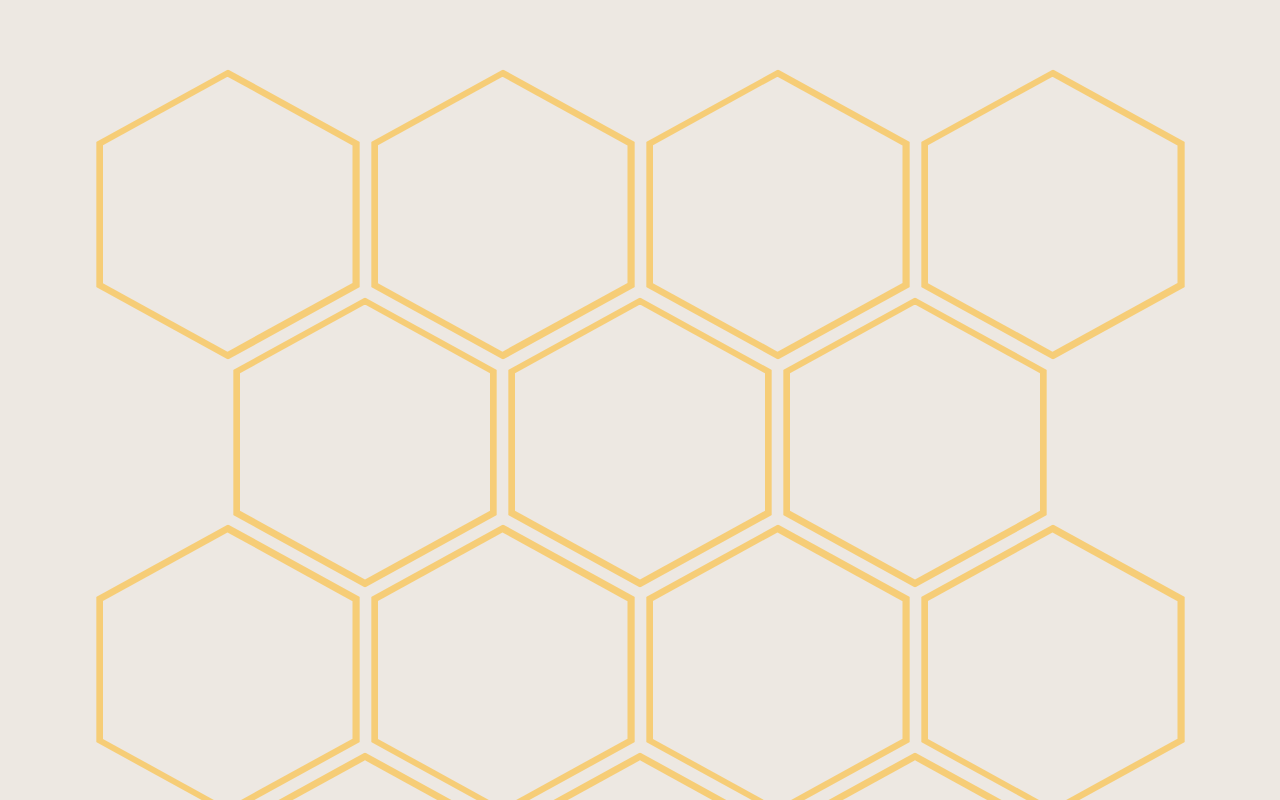
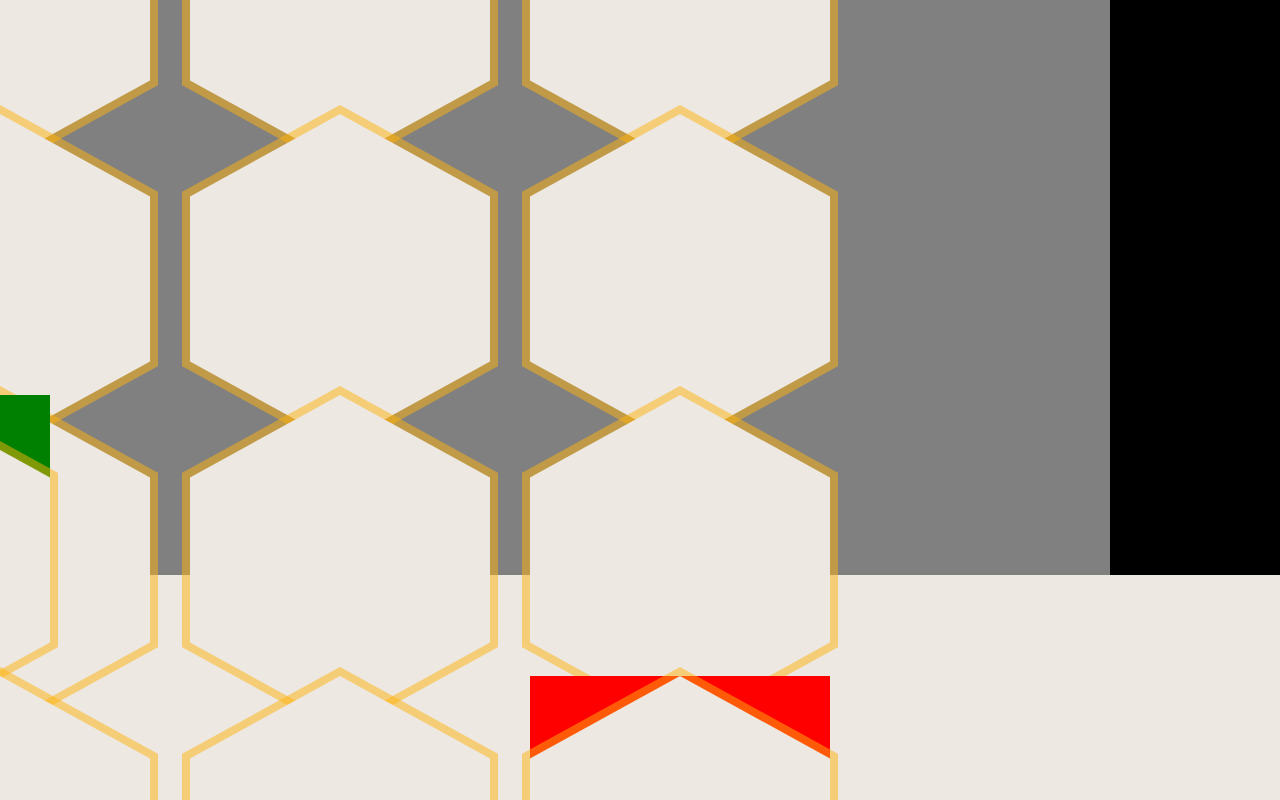
Before and after one commit to Humteria/booking-hive-frontend, an Angular app: page / in a window 1280 px wide. Shown: the top 800 px of the page. Built offline with nearby package versions, Linux system fonts and the light colour scheme.

Commit message:
progress

```diff
--- a/src/app/home/home.component.html
+++ b/src/app/home/home.component.html
@@ -1,4 +1,6 @@
-<div class="honeycomb">
-  <div class="honeycomb-cell" *ngFor="let n of numSequence(28)">
+<div class="homepage">
+  <div class="honeycomb">
+    <div class="honeycomb-cell" *ngFor="let n of numSequence(99)">
+    </div>
   </div>
 </div>
--- a/src/app/home/home.component.scss
+++ b/src/app/home/home.component.scss
@@ -1,151 +1,66 @@
-*{
-  box-sizing: border-box;
-  margin: 0;
-  padding: 0;
-}
-.honeycomb
-{
-  display: -webkit-box;
-  display: flex;
-  flex-wrap: wrap;
-  -webkit-box-pack: center;
-  justify-content: center;
-  -webkit-box-align: center;
-  align-items: center;
-  max-width: 1200px;
-  margin: 0 auto;
-  padding: 0;
-  transform: translateY(80px);
+.homepage {
+  width: 100%;
+  height: 100%;
+  background-color: black;
 }
 
-.honeycomb-cell
-{
-  -webkit-box-flex: 0;
-  flex: 0 1 250px;
-  max-width: 250px;
-  height: 137.5px;
-  margin: 65.4px 12.5px 25px;
+.honeycomb {
+  width: 100%;
+  height: 100%;
+  max-width: 2500px;
+  margin-left: -170px;
+  margin-top: -225px;
+  background-color: grey;
+}
+
+.honeycomb-cell {
+  margin-left: 20px;
+  margin-right: 20px;
+  margin-top: 58px;
+  margin-bottom: 58px;
+
+  width: 300px;
+  height: 165px;
   position: relative;
-  padding: 0.5em;
-  text-align: center;
+  float: left;
   z-index: 1;
 }
-.honeycomb-cell_title
-{
-  height: 100%;
-  display: -webkit-box;
-  display: flex;
-  -webkit-box-orient: vertical;
-  -webkit-box-direction: normal;
-  flex-direction: column;
-  -webkit-box-pack: center;
-  justify-content: center;
-  -webkit-hyphens: auto;
-  hyphens: auto;
-  word-break: break-word;
-  text-transform: uppercase;
-  color: #fff;
-  font-weight: 700;
-  font-size: 1.75em;
-  transition: opacity 350ms;
-}
-.honeycomb-cell_title > small
-{
-  font-weight: 300;
-  margin-top: 0.25em;
-}
 .honeycomb-cell::before,
-.honeycomb-cell::after
-{
-  content: '';
-}
-.honeycomb-cell::before,
-.honeycomb-cell::after
-{
-  top: -50%;
-  left: 0;
+.honeycomb-cell::after {
+  content: "";
   width: 100%;
   height: 200%;
-  display: block;
   position: absolute;
-  -webkit-clip-path: polygon(50% 0%, 100% 25%, 100% 75%, 50% 100%, 0% 75%, 0% 25%);
+  -webkit-clip-path: polygon(
+    50% 0%,
+    100% 25%,
+    100% 75%,
+    50% 100%,
+    0% 75%,
+    0% 25%
+  );
   clip-path: polygon(50% 0%, 100% 25%, 100% 75%, 50% 100%, 0% 75%, 0% 25%);
   z-index: -1;
 }
-.honeycomb-cell::before
-{
-  background: #FFB30E;
+.honeycomb-cell::before {
+  background: #ffb30e;
   transform: scale(1.055);
-
   opacity: 0.5;
 }
-.honeycomb-cell::after
-{
-  background: #EDE8E2;
-  transition: opacity 350ms;
-  -webkit-transition: opacity 350ms;
+
+.honeycomb-cell::after {
+  background: #ede8e2;
 }
 
-/****** Responsive *******/
+@media (min-width: 1100px) {
+  .honeycomb-cell:nth-child(13n + 8) {
+    margin-left: calc(50% - 1060px);
+    /* margin-top: 100px; */
+    background-color: green;
+  }
 
-@media (max-width: 550px)
-{
-  .honeycomb-cell
-  {
-    margin: 81.25px 25px;
+  .honeycomb-cell:nth-child(13n + 13) {
+    background-color: red;
+    margin-right: 100px;
   }
 }
-
-
-@media (min-width: 550px) and (max-width: 825px)
-{
-  .honeycomb-cell:nth-child(3n)
-  {
-    margin-right: calc(50% - 125px);
-    margin-left: calc(50% - 125px);
-  }
-
-  .honeycomb_Hidden:nth-child(3n + 5)
-  {
-    display: block;
-  }
-}
-
-
-@media (min-width: 825px) and (max-width: 1100px) {
-
-  .honeycomb-cell:nth-child(5n + 4  )
-  {
-    margin-left: calc(50% - 275px);
-  }
-
-  .honeycomb-cell:nth-child(5n + 5)
-  {
-    margin-right: calc(50% - 275px);
-  }
-
-  .honeycomb_Hidden:nth-child(5n),
-  .honeycomb_Hidden:nth-child(5n + 3)
-  {
-    display: block;
-  }
-}
-@media (min-width: 1100px)
-{
-  .honeycomb-cell:nth-child(7n + 5) {
-    margin-left: calc(50% - 400px);
-  }
-
-  .honeycomb-cell:nth-child(7n + 7),
-  .honeycomb-cell:nth-child(7n + 5):nth-last-child(2)
-  {
-    margin-right: calc(50% - 400px);
-  }
-
-  .honeycomb_Hidden:nth-child(7n + 7),
-  .honeycomb_Hidden:nth-child(7n + 9),
-  .honeycomb_Hidden:nth-child(7n + 11)
-  {
-    display: block;
-  }
-}
```
